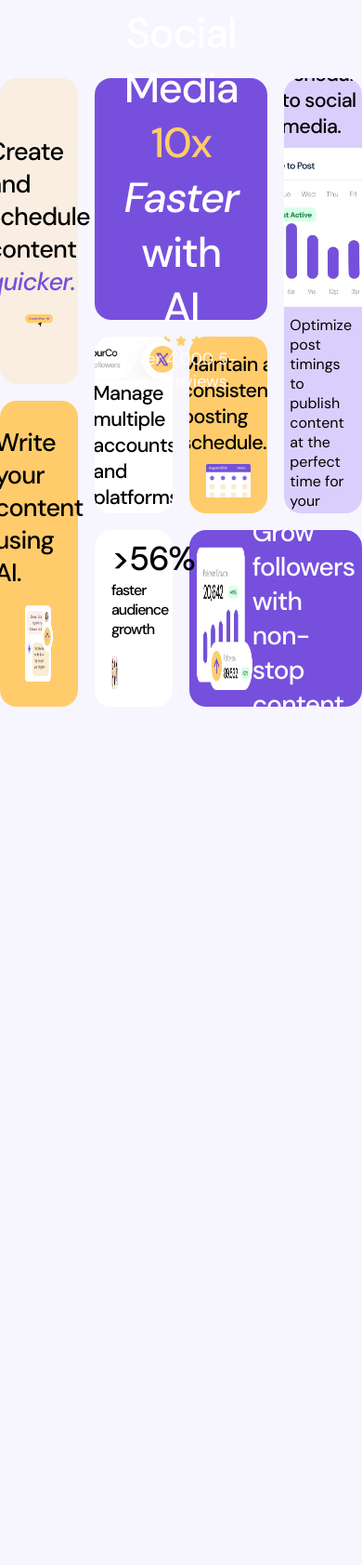
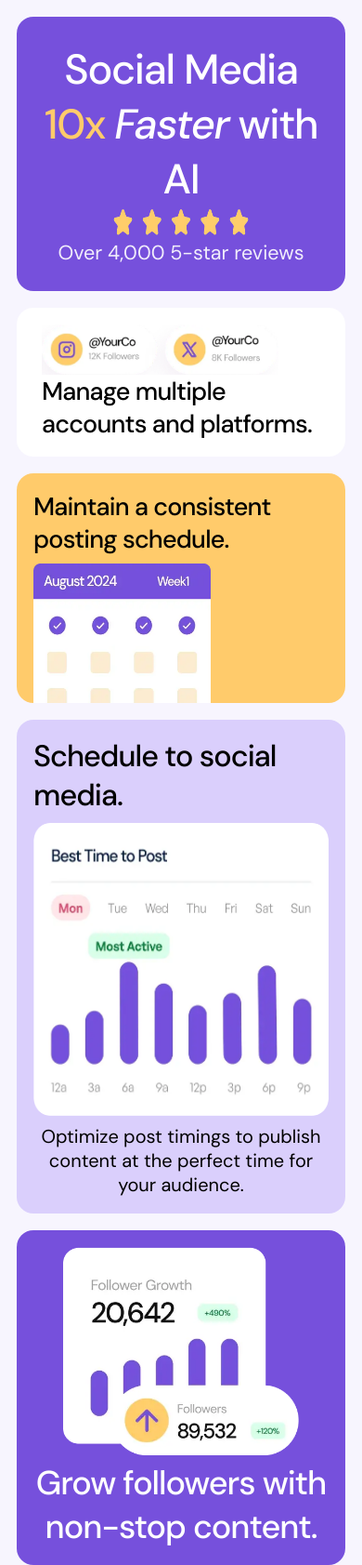
Before and after one commit to nikita-gupta2/bento-grid-main, a plain HTML site: page index.html in a window 390 px wide. Shown: the top 1683 px of the page at 93% size. Before the commit the page ends 844 px from the top, so only its background shows below. Drawn offline with Linux system fonts and the light colour scheme.

Commit message:
media changes

```diff
--- a/index.html
+++ b/index.html
@@ -26,20 +26,30 @@
       <p>Over 4,000 5-star reviews</p>
     </div>
     <div class="container2">
+      <div class="item2img">
         <img src="./assets/images/illustration-multiple-platforms.webp" >
-        <h2> Manage multiple accounts and platforms.</h2>
+      </div>
+
+      <h2> Manage multiple accounts and platforms.</h2>
     </div>
     <div class="container3">
       <h2> Maintain a consistent posting schedule.</h2>
-      <img src="./assets/images/illustration-consistent-schedule.webp">
+      <div class="item3img">
+        <img src="./assets/images/illustration-consistent-schedule.webp">
+      </div>
     </div>
     <div class="container4">
       <h2> Schedule to social media.</h2>
-      <img src="./assets/images/illustration-schedule-posts.webp">
+      <div class="item4img">
+        <img src="./assets/images/illustration-schedule-posts.webp">
+      </div>
       <p>Optimize post timings to publish content at the perfect time for your audience.</p>
     </div>
     <div class="container5">
-      <img src="./assets/images/illustration-grow-followers.webp">
+      <div class="item5img">
+         <img src="./assets/images/illustration-grow-followers.webp">
+      </div>
+
       <h1> Grow followers with non-stop content.</h1>
     </div>
     <div class="container6">
--- a/style.css
+++ b/style.css
@@ -28,8 +28,8 @@ body{
     background-color: hsla(255, 88%, 90%, 0.205);
 }
 main{
-    height: 80%;
-    width: 900px;
+    height: 85%;
+    width: 1000px;
     display: grid;
     grid-template-columns: repeat(8,1fr);
     grid-template-rows: repeat(10,1fr);
@@ -60,7 +60,7 @@ main{
     color: hsl(39, 100%, 71%)
 }
 .container1 img{
-    width: 60%;
+    width: 50%;
     height: 2rem;
 }
 .container2{
@@ -81,9 +81,16 @@ main{
     font-weight: 500;
     font-size: 1.2rem;
 }
+.container2 .item2img{
+    height: 2.5rem;
+    margin-right: -1rem;
+    overflow: hidden;
+}
 .container2 img{
-    height: 2.5rem;
-    object-fit: cover;
+    height: 100%;
+    width: auto;
+    transform: scaleX(1.3);  /* 👈 stretches only horizontally */
+    transform-origin: left;
 }
 .container3{
     grid-column: 5/7;
@@ -102,32 +109,46 @@ main{
     font-size: 1.2rem;
     padding-bottom: 0.5rem;
 }
+.container3 .item3img{
+    width: 100%;
+    margin-bottom: -1rem;
+    overflow: hidden;
+}
 .container3 img{
     width: 100%;
-    object-fit: cover;
+    height: auto;
+    transform: scaleY(0.8);  /* 👈 stretches only vertically */
+    transform-origin: top;
 }
 .container4{
     grid-column:  7/9;
     grid-row: 1/8;
     border-radius: 1rem;
-    padding: 2rem;
+    padding: 1rem;
     background-color: hsl(254, 88%, 90%);
     overflow: hidden;
-        display: flex;
+    display: flex;
     flex-direction: column;
     justify-content: center;
-    align-items: center;
 
 }
 .container4 h2{
     font-weight: 500;
-    font-size: 1.2rem;
+    font-size: 1.5rem;
     padding-bottom: 0.5rem;
 }
+.container4 .item4img{
+    padding-bottom: 0.5rem;
+    height: 14rem;
+    margin-right: -1rem;
+    overflow: hidden;
+}
 .container4 img{
-    padding-bottom: 0.5rem;
-    height: 10rem;
-    object-fit: cover;
+    height: 100%;
+    width: auto;
+    border-radius: 1rem;
+    transform: scaleX(1.6);  /* 👈 stretches only horizontally */
+    transform-origin: left;
 }
 .container4 p{
     font-size: 16px;
@@ -145,11 +166,15 @@ main{
     color: hsl(0, 0%, 100%);
 }
 .container5 h1{
-    font-size: 28px;
+    font-size: 36px;
+}
+.container5 .item5img{
+    height: 100%;
+    width: 80%;
 }
 .container5 img{
     height: 100%;
-    width: 40%;
+    width: 100%;
 }
 .container6{
     grid-column: 3 /5;
@@ -164,7 +189,7 @@ main{
 
 }
 .container6 h1{
-    font-size: 36px;
+    font-size: 44px;
     align-self: start;
 }
 .container6 p{
@@ -216,3 +241,276 @@ h1, h2 {
   letter-spacing: -0.03em;
   font-weight: 500;
 }
+
+@media(max-width:1050px){
+    main{
+    height: 85%;
+    width: 800px;
+    }
+}
+@media((min-width: 550px) and (max-width:850px) ){
+    body{
+    width: 100%;
+    min-height: 100vh;
+    display: flex;
+    justify-content: center;
+    align-items: flex-start;  /* ✅ allow scroll */
+    overflow-y: auto;
+    }
+    main{
+    width: 500px;
+    padding: 1rem;
+    display: flex;
+    align-items: flex-start;
+    height: auto;
+    justify-content: center;
+    flex-direction: column;
+    }
+    .container1{
+        padding: 3rem;
+    }
+    .container1 h1{
+    font-size: 3rem;
+    font-weight: 500;
+    }
+    .container1 p{
+    font-size: 1.2rem;
+    opacity: 0.9;
+    }
+    .container2 .item2img{
+    height: 3rem;
+    width: 100%;
+    margin-right: 0;
+    }
+    .container2 img{
+         transform: none;
+    }
+    .container2 h2{
+    font-weight: 500;
+    font-size: 1.5rem;
+    }
+    .container3 h2{
+    font-weight: 500;
+    font-size: 1.5rem;
+    padding-bottom: 0.5rem;
+    align-self: flex-start;
+    }
+    .container3 .item3img{
+    width: 60%;
+    margin-bottom: -1rem;
+    align-self: flex-start;
+    overflow: hidden;
+    }
+    .container3 img{
+    width: 100%;
+    height: auto;
+    transform: scaleY(1.1);  /* 👈 stretches only vertically */
+    transform-origin: top;
+    }
+    .container4{
+        width: 100%;
+        height: auto;
+        align-items: center;
+    }
+    .container4 h2{
+    font-weight: 500;
+    font-size: 1.8rem;
+    padding-bottom: 0.5rem;
+}
+.container4 .item4img{
+    padding-bottom: 0.5rem;
+    width: 100%;
+    height: 18rem;
+    margin-right: 0;
+}
+.container4 img{
+    height: 100%;
+    width: 100%;
+    border-radius: 1rem;
+    transform: none;
+}
+.container4 p{
+    font-size: 20px;
+    text-align: center;
+}
+.container5{
+    flex-direction: column;
+}
+.container5 .item5img{
+    height: 80%;
+}
+.container5 h1{
+    text-align: center;
+}
+.container6 {
+    width: 100%;
+}
+.container6 h1{
+    font-size: 50px;
+    align-self: start;
+}
+.container6 p{
+    font-size: 24px;
+    padding-bottom: 1rem;
+}
+.container6 img{
+    align-items: start;
+    width: 100%;
+    height: 4rem;
+}
+.container7 h2{
+    font-size: 2rem;
+}
+.container7 img{
+    align-self: start;
+    width: auto;
+    height: 6rem;
+    padding-top: 1rem;
+}
+.container8{
+    width: 100%;
+}
+.container8 h2{
+    padding-bottom: 1rem;
+    font-size: 2rem;
+    text-align: start;
+}
+.container8 img{
+    align-self: start;
+    width: auto;
+    height: 14rem;
+}
+}
+@media((min-width: 0) and (max-width:550px) ){
+    body{
+    width: 100%;
+    min-height: 100vh;
+    display: flex;
+    justify-content: center;
+    align-items: flex-start;  /* ✅ allow scroll */
+    overflow-y: auto;
+    }
+    main{
+    width: 100%;
+    padding: 1rem;
+    display: flex;
+    align-items: flex-start;
+    height: auto;
+    justify-content: center;
+    flex-direction: column;
+    }
+    .container1{
+        padding: 1.5rem;
+    }
+    .container1 h1{
+    font-size: 2.5rem;
+    font-weight: 500;
+    }
+    .container1 p{
+    font-size: 1.2rem;
+    opacity: 0.9;
+    }
+    .container2 .item2img{
+    height: 3rem;
+    width: 100%;
+    margin-right: 0;
+    }
+    .container2 img{
+         transform: none;
+    }
+    .container2 h2{
+    font-weight: 500;
+    font-size: 1.5rem;
+    }
+    .container3 h2{
+    font-weight: 500;
+    font-size: 1.5rem;
+    padding-bottom: 0.5rem;
+    align-self: flex-start;
+    }
+    .container3 .item3img{
+    width: 60%;
+    margin-bottom: -1rem;
+    align-self: flex-start;
+    overflow: hidden;
+    }
+    .container3 img{
+    width: 100%;
+    height: auto;
+    transform: scaleY(1.1);  /* 👈 stretches only vertically */
+    transform-origin: top;
+    }
+    .container4{
+        width: 100%;
+        height: auto;
+        align-items: center;
+    }
+    .container4 h2{
+    font-weight: 500;
+    font-size: 1.8rem;
+    padding-bottom: 0.5rem;
+}
+.container4 .item4img{
+    padding-bottom: 0.5rem;
+    width: 100%;
+    height: 18rem;
+    margin-right: 0;
+}
+.container4 img{
+    height: 100%;
+    width: 100%;
+    border-radius: 1rem;
+    transform: none;
+}
+.container4 p{
+    font-size: 20px;
+    text-align: center;
+}
+.container5{
+    flex-direction: column;
+}
+.container5 .item5img{
+    height: 80%;
+}
+.container5 h1{
+    text-align: center;
+}
+.container6 {
+    width: 100%;
+}
+.container6 h1{
+    font-size: 50px;
+    align-self: start;
+}
+.container6 p{
+    font-size: 24px;
+    padding-bottom: 1rem;
+}
+.container6 img{
+    align-items: start;
+    width: 100%;
+    height: 4rem;
+}
+.container7 h2{
+    font-size: 2rem;
+}
+.container7 img{
+    align-self: start;
+    width: auto;
+    height: 6rem;
+    padding-top: 1rem;
+}
+.container8{
+    width: 100%;
+}
+.container8 h2{
+    padding-bottom: 1rem;
+    font-size: 2rem;
+    text-align: start;
+}
+.container8 img{
+    align-self: start;
+    width: auto;
+    height: 14rem;
+}
+}
```
